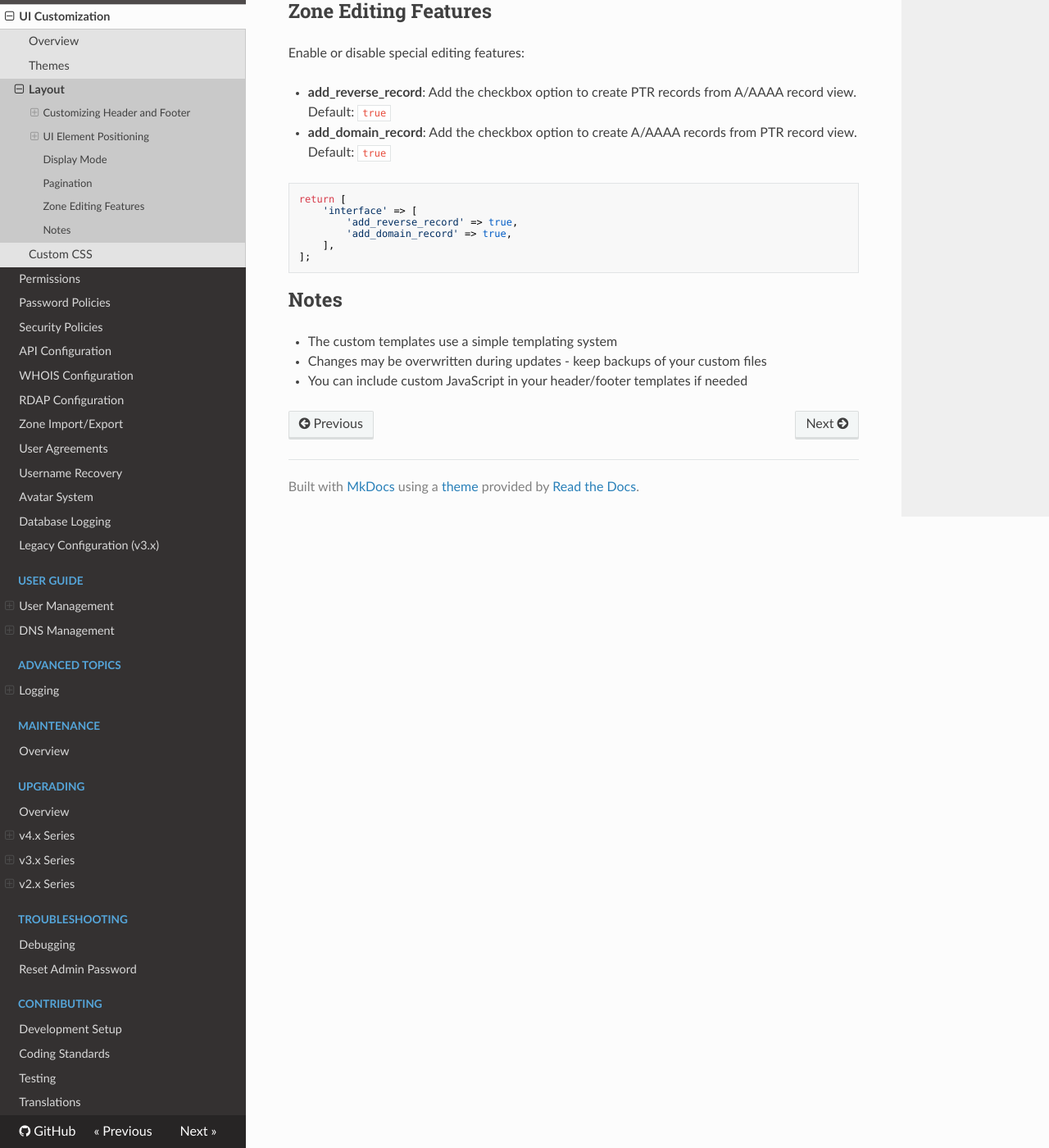
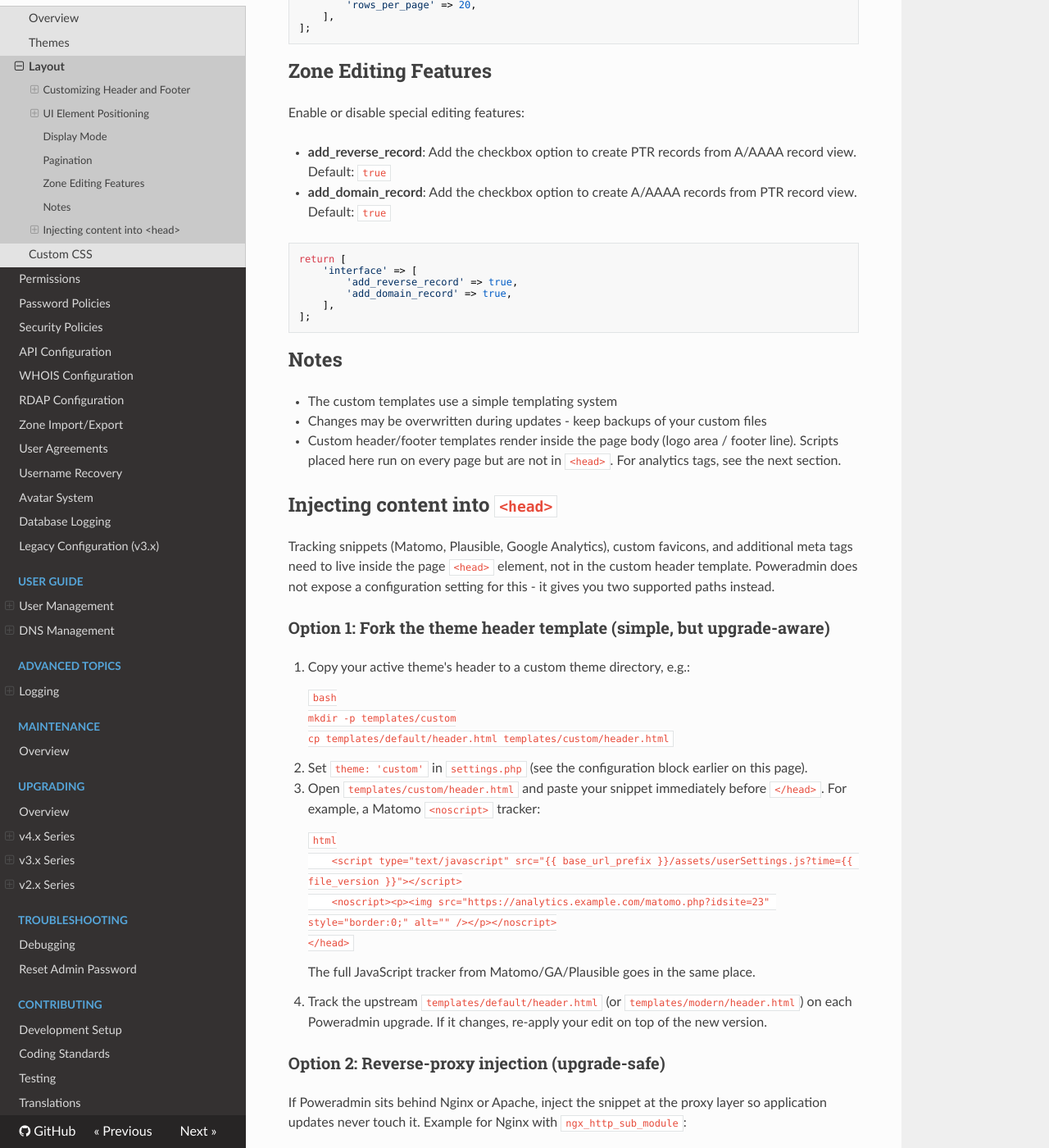
Before and after one commit to poweradmin/poweradmin-docs, an MkDocs documentation site: the page built from docs/configuration/ui/layout.md, in a window 1280 px wide and 1400 px high, scrolled down 4056 px. Shown: the whole window at 82% size. Built offline with MkDocs 1.6.1, drawn with Linux system fonts in a browser that asks for light colours; nearby versions of some CDN libraries; some of the changed text lies outside the part shown.

Commit message:
docs(ui): explain head injection for analytics tags

````diff
--- a/docs/configuration/ui/layout.md
+++ b/docs/configuration/ui/layout.md
@@ -4,7 +4,7 @@ Poweradmin allows you to customize various layout aspects to better fit your wor
 
 ## Customizing Header and Footer
 
-Poweradmin supports custom header and footer templates through the theme system.
+Poweradmin supports custom header and footer templates through the theme system. These templates replace the visible logo/title area at the top of the page and the footer line at the bottom. They do not inject content into the page `<head>` element (see [Injecting content into `<head>`](#injecting-content-into-head) below if you need that for analytics or custom meta tags).
 
 ### Configuration
 
@@ -186,4 +186,50 @@ return [
 
 - The custom templates use a simple templating system
 - Changes may be overwritten during updates - keep backups of your custom files
-- You can include custom JavaScript in your header/footer templates if needed
+- Custom header/footer templates render inside the page body (logo area / footer line). Scripts placed here run on every page but are not in `<head>`. For analytics tags, see the next section.
+
+## Injecting content into `<head>`
+
+Tracking snippets (Matomo, Plausible, Google Analytics), custom favicons, and additional meta tags need to live inside the page `<head>` element, not in the custom header template. Poweradmin does not expose a configuration setting for this - it gives you two supported paths instead.
+
+### Option 1: Fork the theme header template (simple, but upgrade-aware)
+
+1. Copy your active theme's header to a custom theme directory, e.g.:
+
+    ```bash
+    mkdir -p templates/custom
+    cp templates/default/header.html templates/custom/header.html
+    ```
+
+2. Set `theme: 'custom'` in `settings.php` (see the configuration block earlier on this page).
+
+3. Open `templates/custom/header.html` and paste your snippet immediately before `</head>`. For example, a Matomo `<noscript>` tracker:
+
+    ```html
+        <script type="text/javascript" src="{{ base_url_prefix }}/assets/userSettings.js?time={{ file_version }}"></script>
+        <noscript><p><img src="https://analytics.example.com/matomo.php?idsite=23" style="border:0;" alt="" /></p></noscript>
+    </head>
+    ```
+
+    The full JavaScript tracker from Matomo/GA/Plausible goes in the same place.
+
+4. Track the upstream `templates/default/header.html` (or `templates/modern/header.html`) on each Poweradmin upgrade. If it changes, re-apply your edit on top of the new version.
+
+### Option 2: Reverse-proxy injection (upgrade-safe)
+
+If Poweradmin sits behind Nginx or Apache, inject the snippet at the proxy layer so application updates never touch it. Example for Nginx with `ngx_http_sub_module`:
+
+```nginx
+location / {
+    proxy_pass http://poweradmin_upstream;
+    sub_filter '</head>' '<script src="https://analytics.example.com/matomo.js" async></script></head>';
+    sub_filter_once on;
+    sub_filter_types text/html;
+}
+```
+
+This is the recommended path for production deployments because it survives Poweradmin upgrades with no patching.
+
+### Why no configuration setting?
+
+A `custom_head_html` config value would mean pasting a multi-line HTML/JavaScript block into `config/settings.php`. The configuration file is intended for short scalar settings, so HTML injection lives in templates or at the proxy layer instead.
````
